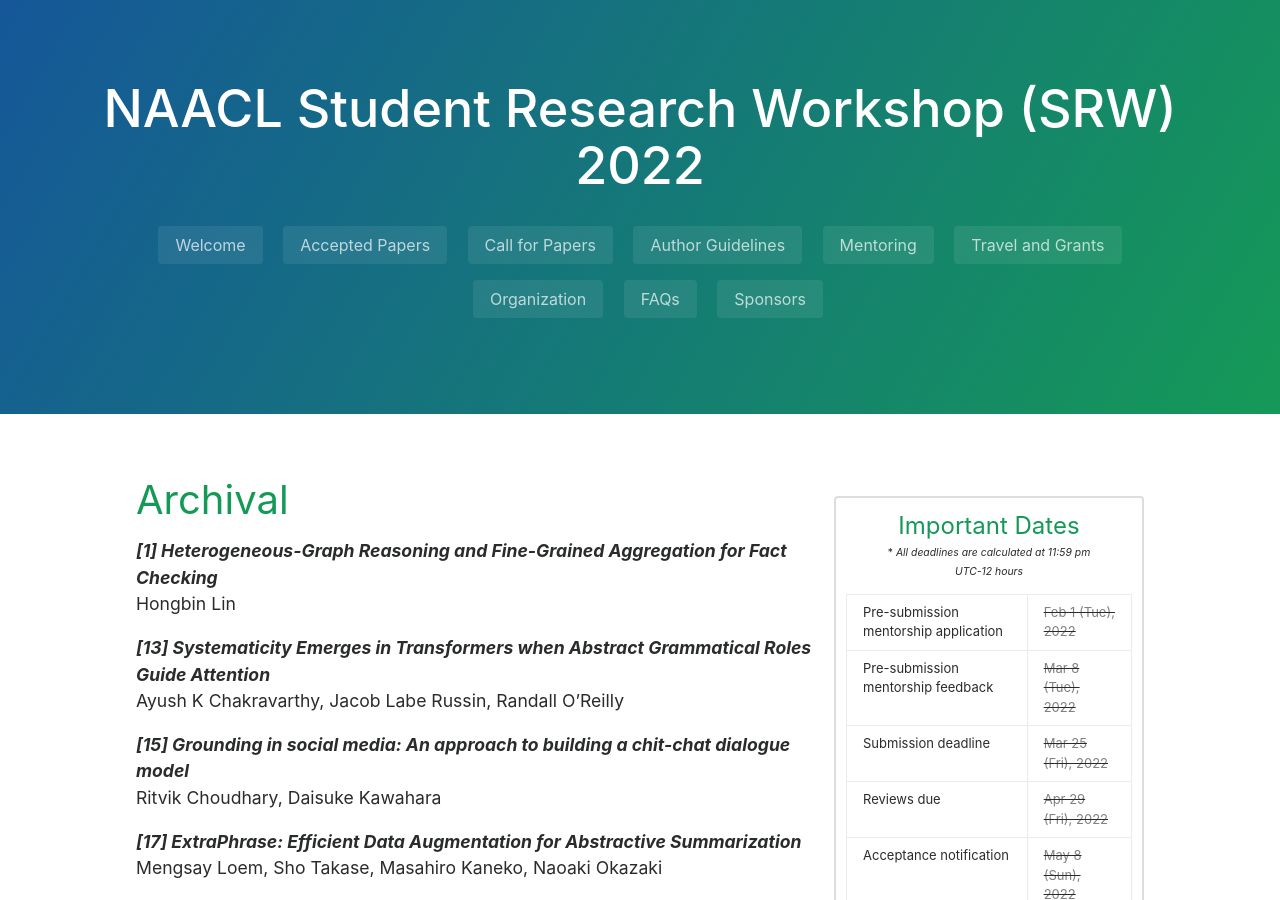
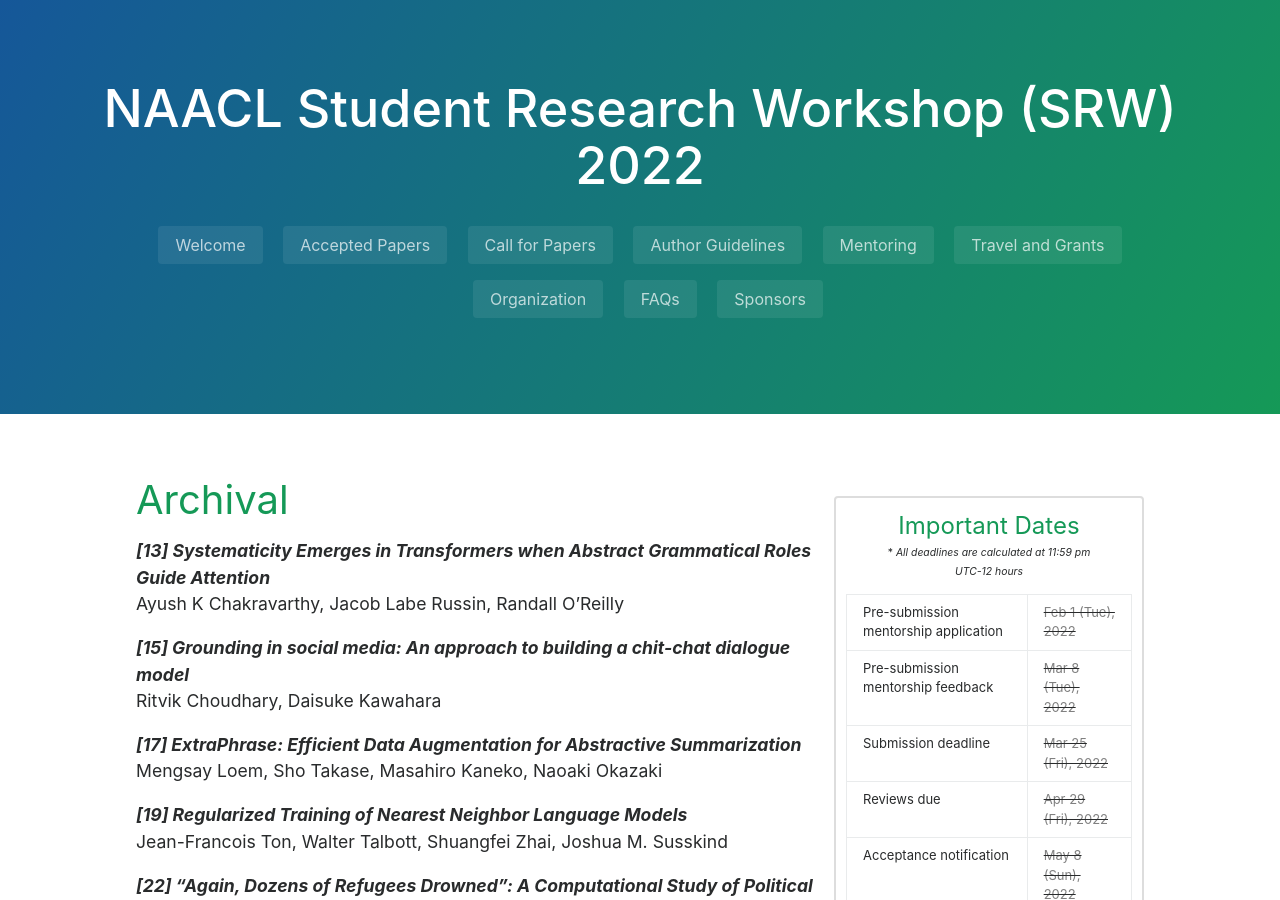
Before and after one commit to naacl2022-srw/naacl2022-srw.github.io, a Jekyll site: the page built from accepted.md, in a window 1280 px wide and 900 px high. Built offline with Jekyll 4.4.1, drawn with Linux system fonts in a browser that asks for light colours.

Commit message:
remove paper that did not submit camera ready

```diff
--- a/accepted.md
+++ b/accepted.md
@@ -8,10 +8,6 @@ order : 1
 <!-- ### Proceedings for archival papers can be accessed [here.] (https://aclanthology.org/volumes/2022.naacl-srw/) -->
 
 # Archival
-
-
-***[1] Heterogeneous-Graph Reasoning and Fine-Grained Aggregation for Fact Checking***\
-Hongbin Lin
 
 ***[13] Systematicity Emerges in Transformers when Abstract Grammatical Roles Guide Attention***\
 Ayush K Chakravarthy, Jacob Labe Russin, Randall O'Reilly
```
